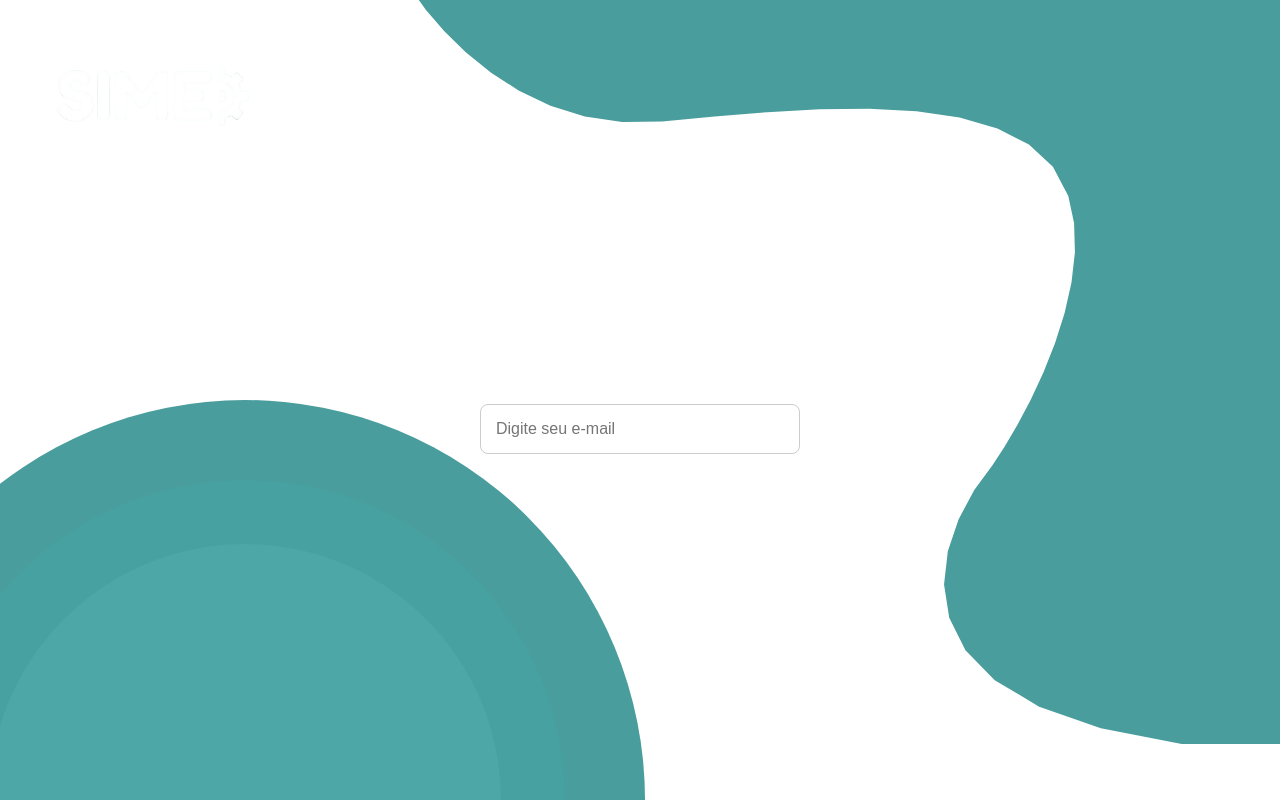
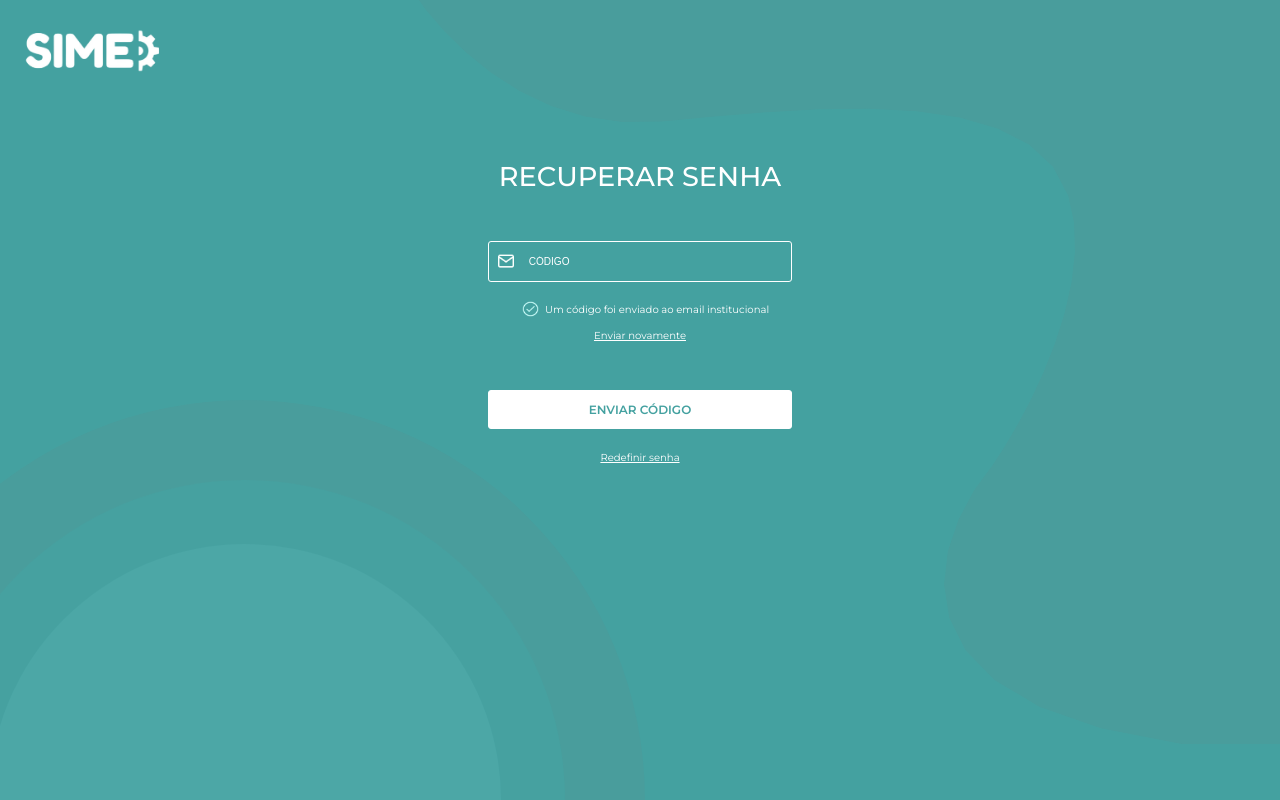
Before and after one commit to etec-SIME/SIME-web-dashboard, an Angular app in the folder SIME-web-dashboard/: page /recuperar-senha in a window 1280 px wide. Built offline with nearby package versions, Linux system fonts and the light colour scheme.

Commit message:
:sparkles: Feat: Fazer o css da página.

```diff
--- a/SIME-web-dashboard/src/app/components/pagina-de-fundo/pagina-de-fundo.component.css
+++ b/SIME-web-dashboard/src/app/components/pagina-de-fundo/pagina-de-fundo.component.css
@@ -6,9 +6,18 @@
 
 .main {
   background-color: #44A1A0;
-  min-height: 100vh;
-  overflow: hidden;
+  /* --- CORREÇÃO DE POSICIONAMENTO CRÍTICA --- */
+  position: fixed; /* Tira do fluxo normal do documento */
+  top: 0;
+  left: 0;
+  width: 100vw;
+  height: 100vh; /* Garante que cubra a tela inteira */
+  z-index: -1; /* Manda para a camada mais baixa, atrás do recovery-container (z-index: 10) */
+  /* ----------------------------------------- */
+  overflow: hidden; /* Mantido para controle das formas */
 }
+
+/* O restante das suas regras de estilo (f1, container, logo, etc.) permanece inalterado */
 
 .f1 {
   background-color: #499d9c;
@@ -65,21 +74,20 @@
 }
 
 .logo {
-  width: clamp(160px, 18vw, 30vw);
-  height: clamp(20vh, 22vh, 35vh);
-  position: absolute;
-  z-index: 4;
-  top: 0.5%;
-  left: 27%;
-  transform: translateX(-50%);
-  margin-left: -15vw;
+  position: fixed;
+  top: 15px;
+  left: 12.5px;
+  z-index: 1000;
+  background: transparent;
+  border: none;
 }
 
 .logo img {
-  height: 100%;
-  width: 100%;
-  object-fit: contain;
+  width: 160px;
+  height: auto;
+  display: block;
 }
+
 
 @media (max-width: 830px) {
   .logo {
--- a/SIME-web-dashboard/src/app/pages/recuperar-senha/recuperar-senha.component.css
+++ b/SIME-web-dashboard/src/app/pages/recuperar-senha/recuperar-senha.component.css
@@ -1,42 +1,142 @@
+/* ===================== Reset / base ===================== */
 * {
     margin: 0;
     padding: 0;
     box-sizing: border-box;
 }
 
-body, html {
+html, body {
     width: 100%;
     height: 100%;
+    background: transparent;
+    font-family: 'Montserrat', sans-serif;
 }
 
+/* ===================== POSIÇÃO DA PÁGINA ===================== */
+/* Agora toda a estrutura desce um pouco */
 body {
     display: flex;
     justify-content: center;
-    align-items: center;
+    align-items: flex-start;
+    padding-top: 10rem; /* AQUI: ajusta a posição geral da página */
 }
 
+/* ===================== CONTAINER PRINCIPAL ===================== */
 .recovery-container {
-    position: relative;
-    z-index: 10;
     display: flex;
     flex-direction: column;
     align-items: center;
-    gap: 20px;
-    padding: 40px;
-    width: 90%;
-    max-width: 400px;
+    gap: 1rem; /* espaçamento leve entre os blocos */
 }
 
+/* ===================== TÍTULO ===================== */
 h1 {
-    color: white;
-    font-family: sans-serif;
+    margin-bottom: 2rem;
+    font-size: 1.7rem;
+    font-weight: 500;
+    color: #fff;
+    white-space: nowrap;
     text-align: center;
 }
 
+/* ===================== INPUT ORIGINAL (NÃO ALTEREI NADA!) ===================== */
+.input-group {
+    position: relative;
+    width: 100%;
+    margin-right: 1.4rem;
+}
+
+.input-group .input-icon {
+    position: absolute;
+    left: 0.625rem;
+    top: 50%;
+    transform: translateY(-50%);
+    width: 1rem;
+    height: 0.8rem;
+}
+
 .recovery-input {
-    width: 100%;
-    padding: 15px;
-    font-size: 16px;
-    border: 1px solid #ccc;
-    border-radius: 8px;
+    width: 107.7%;
+    padding: 0.86rem 1.8rem;
+    padding-left: 2.5rem;
+    border: 1px solid #fff;
+    border-radius: 0.1875rem;
+    background: #44A1A0;
+    color: #fff;
+    font-size: 0.63rem;
 }
+
+.recovery-input:focus {
+    outline: none;
+    border: 1px solid #fff;
+    box-shadow: 0 0 0.26rem rgba(255, 255, 255, 0.6);
+}
+
+.recovery-input::placeholder {
+    color: #fff;
+}
+
+/* ===================== FRASE (TUDO ORIGINAL, NÃO ALTERADO) ===================== */
+.frase {
+    display: flex;
+    align-items: center;
+    gap: 0.4rem;
+    margin-top: 0.2rem;
+    margin-left: 0.7rem;
+}
+
+.certo-icon {
+    width: 1.04rem;
+    height: 1.04rem;
+}
+
+.frase p {
+    color: #fff;
+    font-size: 0.63rem;
+    font-family: 'Montserrat', sans-serif;
+    font-weight: 400;
+}
+
+/* ===================== LINK "ENVIAR NOVAMENTE" ===================== */
+.reenviar {
+    color: #fff;
+    font-size: 0.63rem;
+    margin-top: -0.3rem;
+    text-decoration: underline;
+    cursor: pointer;
+    align-self: center;
+    font-weight: 400;
+    margin-bottom: 2rem;
+}
+
+/* ===================== BOTÃO ===================== */
+.btn-enviar {
+  background: #fff;
+  color: #44A1A0;
+  /* 1px = 0.0625rem */
+  border: 0.0625rem solid #fff;
+  /* 3px = 0.1875rem */
+  border-radius: 0.1875rem;
+  /* 11px = 0.6875rem */
+  padding: 0.6875rem;
+  width: 108%;
+  cursor: pointer;
+  /* 12px = 0.75rem */
+  font-size: 0.75rem;
+  font-weight: 550;
+  font-family: 'Montserrat', sans-serif;
+}
+
+.btn-enviar:hover {
+  background: #CFFFFC;
+}
+
+/* ===================== LINK "REDEFINIR SENHA" ===================== */
+.link-red {
+    margin-top: 0.4rem;
+    color: #fff;
+    font-size: 0.63rem;
+    text-decoration: underline;
+    cursor: pointer;
+    font-weight: 400;
+}
--- a/SIME-web-dashboard/src/app/pages/recuperar-senha/recuperar-senha.component.html
+++ b/SIME-web-dashboard/src/app/pages/recuperar-senha/recuperar-senha.component.html
@@ -7,11 +7,30 @@
     <link rel="stylesheet" href="recuperar-senha.component.css">
 </head>
 <body>
+
     <app-pagina-de-fundo></app-pagina-de-fundo>
 
     <div class="recovery-container">
-        <h1>Recuperar Senha</h1>
-        <input type="email" class="recovery-input" placeholder="Digite seu e-mail">
+
+        <h1>RECUPERAR SENHA</h1>
+
+        <div class="input-group">
+            <img src="images/iconeEmail.png" class="input-icon">
+            <input type="email" class="recovery-input" placeholder="CÓDIGO">
+        </div>
+
+        <div class="frase">
+            <img src="images/certo.png" class="certo-icon">
+            <p>Um código foi enviado ao email institucional</p>
+        </div>
+
+        <a class="reenviar">Enviar novamente</a>
+
+        <button class="btn-enviar">ENVIAR CÓDIGO</button>
+
+        <a class="link-red">Redefinir senha</a>
+
     </div>
+
 </body>
 </html>
--- a/SIME-web-dashboard/src/app/pages/recuperar-senha/recuperar-senha.component.ts
+++ b/SIME-web-dashboard/src/app/pages/recuperar-senha/recuperar-senha.component.ts
@@ -1,12 +1,24 @@
 import { Component } from '@angular/core';
 import { PaginaDeFundoComponent } from "../../components/pagina-de-fundo/pagina-de-fundo.component";
+import { CommonModule } from '@angular/common'; // Boa prática incluir, caso use *ngIf, *ngFor, etc.
+import { FormsModule } from '@angular/forms'; // Necessário se você usar [(ngModel)]
 
 @Component({
   selector: 'app-recuperar-senha',
-  imports: [PaginaDeFundoComponent],
+  standalone: true, // <-- ESSA LINHA ESTAVA FALTANDO!
+  imports: [
+    PaginaDeFundoComponent,
+    CommonModule,
+    FormsModule
+  ],
   templateUrl: './recuperar-senha.component.html',
   styleUrl: './recuperar-senha.component.css'
 })
 export class RecuperarSenhaComponent {
+    // Você provavelmente vai querer adicionar uma lógica aqui para recuperar a senha
+    email: string = '';
 
+    solicitarRecuperacao() {
+        // Implemente a lógica de serviço aqui
+    }
 }
```
Also changed, not shown: SIME-web-dashboard/public/images/certo.png (added).
